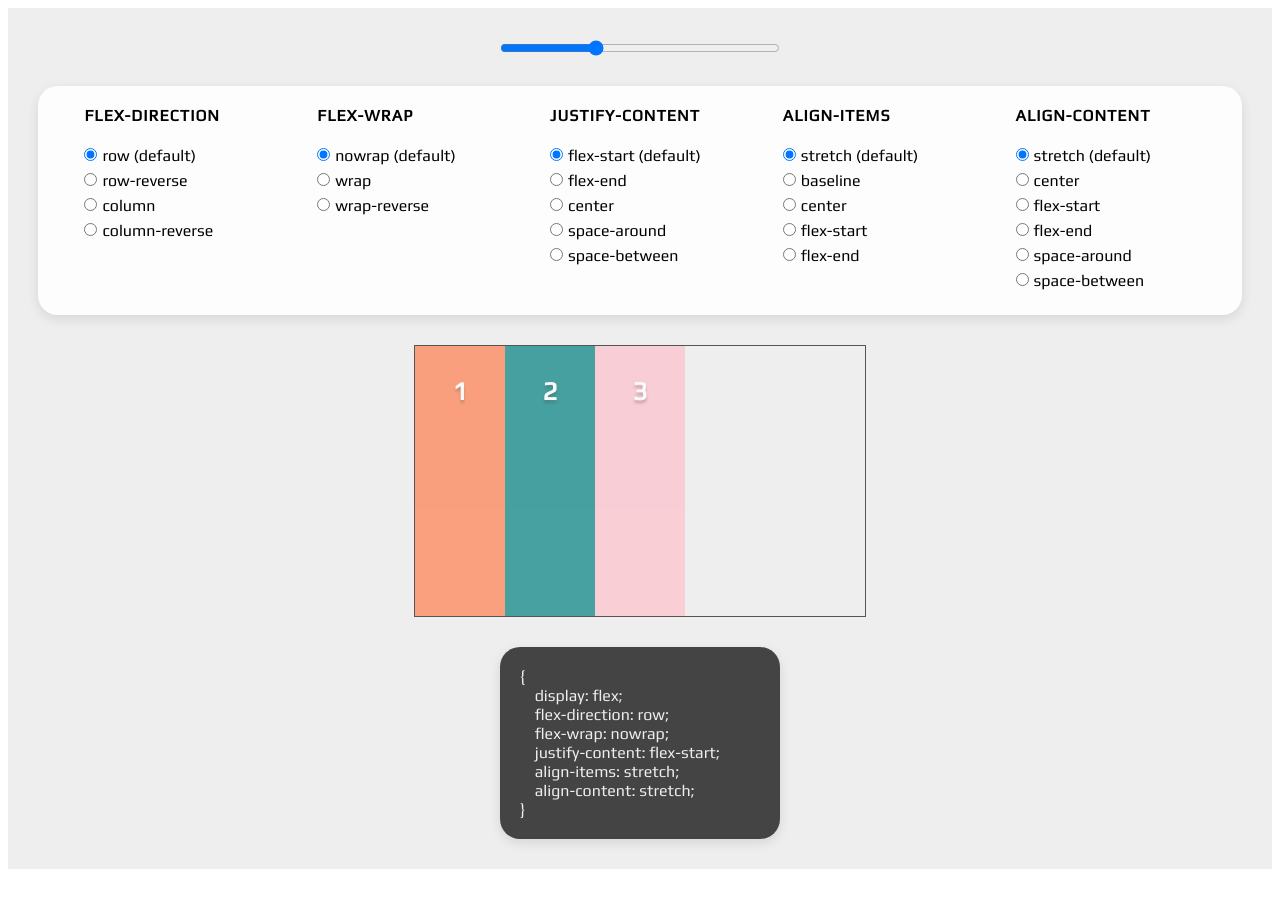
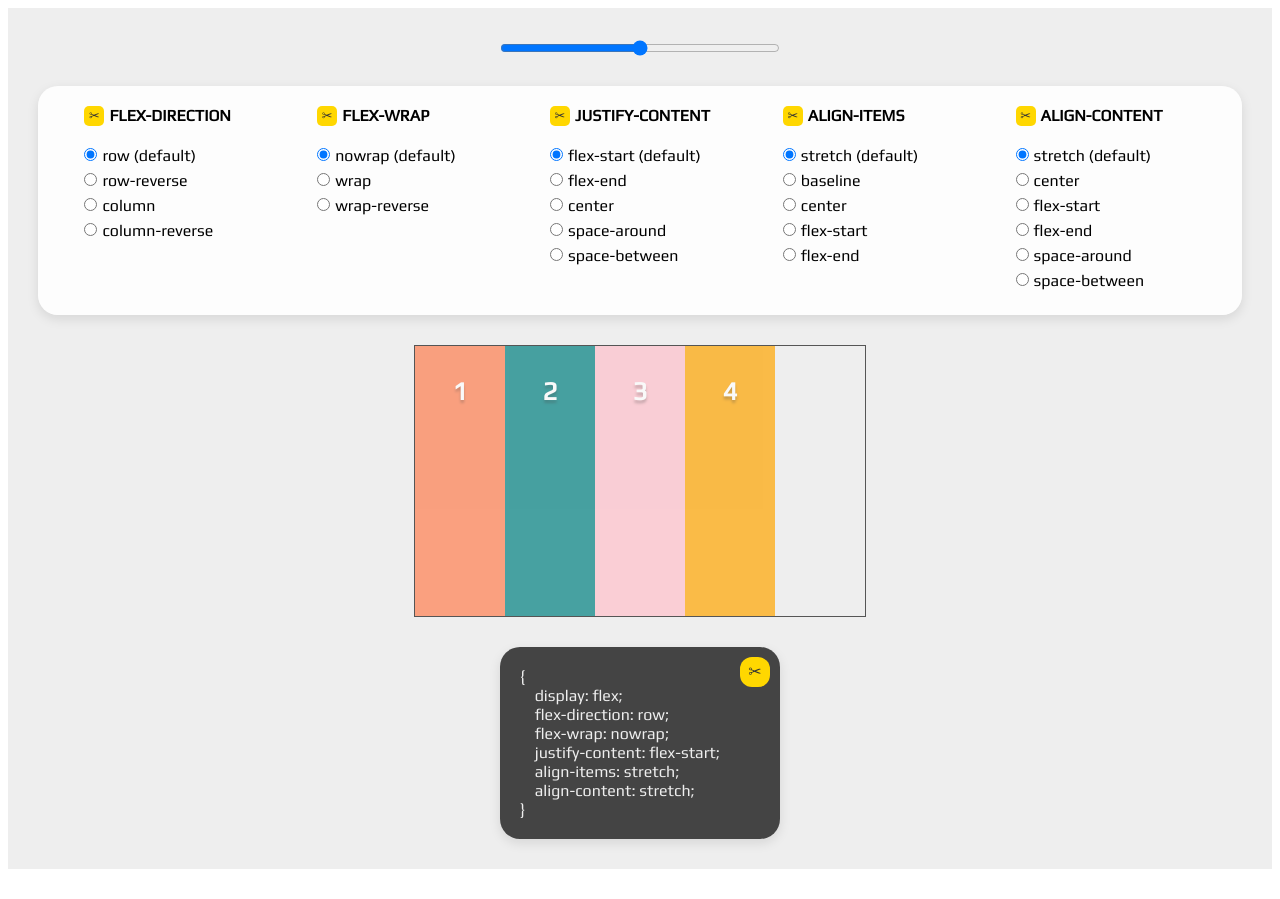
Before and after one commit to alx-skryabin/flex-help, a plain HTML site: page index.html in a window 1280 px wide. Drawn offline with Linux system fonts and the light colour scheme.

Commit message:
version 1.2 - refactoring, add functional 'copy'

```diff
--- a/css/style.css
+++ b/css/style.css
@@ -47,15 +47,16 @@
 }
 
 .fh__flex_style-prop {
+	position: relative;
 	min-width: 180px;
 	margin-bottom: 20px;
 }
 
 .fh__flex_style-head {
+	padding-left: 25px;
 	margin-bottom: 20px;
 	text-transform: uppercase;
 	font-weight: 600;
-	letter-spacing: 1px;
 }
 
 .fh__flex_style-check {
@@ -114,6 +115,45 @@
 	z-index: var(--index);
 }
 
+.fh__flex_css-pre {
+	margin: 0;
+}
+
+.fh__flex_copy {
+	position: absolute;
+	text-align: center;
+	cursor: pointer;
+	background: gold;
+	color: #333;
+	transition: .2s;
+}
+
+.fh__flex_copy:hover {
+	opacity: .8;
+	transition: .2s;
+}
+
+.fh__flex_copy.active {
+	background: #47F386;
+}
+
+.fh__flex_copy-style {
+	width: 20px;
+	height: 20px;
+	font-size: .8em;
+	line-height: 20px;
+	border-radius: 5px;
+}
+
+.fh__flex_copy-css {
+	width: 30px;
+	height: 30px;
+	line-height: 30px;
+	border-radius: 12px;
+	top: 10px;
+	right: 10px;
+}
+
 
 @media screen and (max-width: 540px) {
 	.fh__flex {
--- a/index.html
+++ b/index.html
@@ -7,11 +7,9 @@
 	<link rel="stylesheet" href="css/style.css">
 </head>
 <body>
-	<div id="flex"></div>
+	<div id="baz"></div>
 
-	<div id="flex2"></div>
-
-	<div id="flex3"></div>
+	<div id="demo"></div>
 
 	<script type="module" src="js/script.js"></script>
 </body>
--- a/js/flex/Flex.js
+++ b/js/flex/Flex.js
@@ -2,6 +2,7 @@ import {Default} from './config.js'
 import {Utils} from './utils.js'
 import {Box} from './box.js'
 import {Style} from './style.js'
+import {Copy} from './copy.js'
 
 export class Flex {
     constructor(sel, props = {}) {
@@ -14,10 +15,13 @@ export class Flex {
 
     init() {
         this.createEls();
-        this.addEventRange();
+
         this.Box = new Box();
         this.Style = new Style(this.$style, this.$css);
+
+        this.addEventRange();
         this.addEventCheckbox();
+        this.addEventClick();
 
         this.outputItems(this.countRange);
     }
@@ -43,8 +47,10 @@ export class Flex {
     }
 
     createEls() {
-        let els = {
-            input: {
+        let els = [
+            {
+                tag: 'input',
+                variable: 'range',
                 attrs: {
                     class: Utils.getClass('range'),
                     type: 'range',
@@ -52,36 +58,38 @@ export class Flex {
                     max: 7,
                     step: 1,
                     value: this.countRange
-                },
-                var: 'range'
+                }
             },
-            form: {
+            {
+                tag: 'form',
+                variable: 'style',
                 attrs: {
                     class: Utils.getClass('style')
-                },
-                var: 'style'
+                }
             },
-            div: {
+            {
+                tag: 'div',
+                variable: 'box',
                 attrs: {
                     class: Utils.getClass('box')
-                },
-                var: 'box'
+                }
             },
-            pre: {
+            {
+                tag: 'div',
+                variable: 'css',
                 attrs: {
                     class: Utils.getClass('css')
-                },
-                var: 'css'
+                }
             }
-        };
+        ];
 
-        Object.entries(els).map(el => {
-            let [tag, props] = el;
+        els.map(el => {
+            let {tag, variable, attrs} = el;
             let $el = Utils.crtEl(tag);
-            this[`$${props.var}`] = $el
+            this[`$${variable}`] = $el;
             this.$root.append($el);
 
-            Object.entries(props.attrs).map(attr => {
+            Object.entries(attrs).map(attr => {
                 let [name, value] = attr;
                 $el.setAttribute(name, value);
             });
@@ -99,7 +107,17 @@ export class Flex {
     addEventCheckbox() {
         this.$style.onchange = () => {
             this.Style.updateCss();
-            this.$box.style.cssText = this.Style.css;
+            this.$box.style.cssText = this.Style.cssText;
         }
     }
+
+    addEventClick() {
+        this.$root.addEventListener('click', e => {
+            let t = e.target;
+
+            if (t.dataset.copy) {
+                Copy.toBuffer(t);
+            }
+        });
+    }
 }
--- a/js/flex/config.js
+++ b/js/flex/config.js
@@ -1,6 +1,5 @@
 const Default = Object.freeze({
-	countRange: 2,
-	test: 'demo'
+	countRange: 2
 })
 
 const System = {
--- /dev/null
+++ b/js/flex/copy.js
@@ -0,0 +1,48 @@
+export class Copy {
+	static toBuffer(target) {
+		Copy.copy(Copy.defineText(target))
+		.then(() => Copy.animate(target));
+	}
+
+	static animate($target) {
+		$target.classList.add('active');
+
+		setTimeout(() => $target.classList.remove('active'), 1000);
+	}
+
+	static defineText(target) {
+		let view = target.dataset.copy;
+		let text = null;
+
+		if (view === 'style') {
+			let $check = target.parentNode.querySelector('input:checked');
+			text = `${$check.getAttribute('name')}: ${$check.value};`;
+		}
+
+		if (view === 'css') {
+			text = target.parentNode.querySelector('.fh__flex_css-pre').innerText;
+		}
+
+		return text;
+	}
+
+	/*Polyfill Clipboard*/
+	static copy(text = '') {
+		if (navigator.clipboard && window.isSecureContext) {
+			return navigator.clipboard.writeText(text);
+		} else {
+			let textArea = document.createElement("textarea");
+			textArea.value = text;
+			textArea.style.position = "fixed";
+			textArea.style.left = "-999999px";
+			textArea.style.top = "-999999px";
+			document.body.appendChild(textArea);
+			textArea.focus();
+			textArea.select();
+			return new Promise((res, rej) => {
+				document.execCommand('copy') ? res() : rej();
+				textArea.remove();
+			});
+		}
+	}
+}
--- a/js/flex/style.js
+++ b/js/flex/style.js
@@ -5,14 +5,14 @@ export class Style {
 	constructor($root, $css) {
 		this.$root = $root;
 		this.$css = $css;
-		this.css = null;
+		this.$pre = null;
+		this.cssText = null;
 		this.init();
 	}
 
 	init() {
 		this.addEls();
 		this.updateCss();
-
 	}
 
 	getProps() {
@@ -27,9 +27,9 @@ export class Style {
 	updateCss() {
 		let [drc, wr, jst, ai, ac] = this.getProps();
 
-		this.css = `flex-direction: ${drc.value}; flex-wrap: ${wr.value}; justify-content: ${jst.value}; align-items: ${ai.value}; align-content: ${ac.value};`;
+		this.cssText = `flex-direction: ${drc.value}; flex-wrap: ${wr.value}; justify-content: ${jst.value}; align-items: ${ai.value}; align-content: ${ac.value};`;
 
-		this.$css.innerText = '{\n' +
+		this.$pre.innerText = '{\n' +
 		'    display: flex;\n' +
 		'    flex-direction: ' + drc.value + ';\n' +
 		'    flex-wrap: ' + wr.value + ';\n' +
@@ -43,47 +43,55 @@ export class Style {
 		this.createEls().map(item => {
 			this.$root.append(item);
 		});
+
+		this.$pre = createPreCss();
+		let $copy = createCopyStyle('css');
+		this.$css.append(this.$pre, $copy);
 	}
 
 	createEls() {
 		return FlexProps.reduce((els, item) => {
 			let {name, value} = item;
 
-			let $item = this.createItem();
-			let $head = this.createHead(name);
-			let $check = this.createCheck();
+			let $item = createItem();
+			let $head = createHead(name);
+			let $check = createCheck();
+			let $copy = createCopyStyle('style');
 
 			value.map((prps, i) => {
-				let $label = this.createLabel(name, prps, i);
+				let $label = createLabel(name, prps, i);
 				$check.append($label);
 			});
 
-			$item.append($head, $check);
+			$item.append($copy, $head, $check);
 
 			return [...els, $item];
 		}, []);
 	}
+}
 
-	createItem() {
+
+
+function createItem() {
 	let $item = Utils.crtEl('div');
 	$item.classList.add(Utils.getClass('style-prop'));
 	return $item;
 }
 
-	createHead(title) {
+function createHead(title) {
 	let $head = Utils.crtEl('div');
 	$head.classList.add(Utils.getClass('style-head'));
 	$head.innerText = title;
 	return $head;
 }
 
-	createCheck() {
+function createCheck() {
 	let $check = Utils.crtEl('div');
 	$check.classList.add(Utils.getClass('style-check'));
 	return $check;
 }
 
-	createLabel(name, value, ind) {
+function createLabel(name, value, ind) {
 	let $label = Utils.crtEl('label');
 	let $span = Utils.crtEl('span');
 	$span.innerText = (ind === 0) ? `${value} (default)` : value;
@@ -98,4 +106,18 @@ export class Style {
 
 	return $label;
 }
+
+function createCopyStyle(name) {
+	let $copy = Utils.crtEl('div');
+	$copy.classList.add(Utils.getClass('copy'));
+	$copy.classList.add(Utils.getClass(`copy-${name}`));
+	$copy.setAttribute('data-copy', name);
+	$copy.innerText = '✂';
+	return $copy;
 }
+
+function createPreCss() {
+	let $pre = Utils.crtEl('pre');
+	$pre.classList.add(Utils.getClass('css-pre'));
+	return $pre;
+}
--- a/js/script.js
+++ b/js/script.js
@@ -1,11 +1,8 @@
 import {Flex} from './flex/Flex.js'
 
-new Flex('#flex', {
-    countRange: 3
+new Flex('#baz', {
+    countRange: 4
 }).init();
 
-// new Flex('#flex2', {
-//     countRange: 4
-// }).init();
 
-// new Flex('#flex3').init();
+// new Flex('#demo').init();
```
Lines whose indentation alone changed are shown as unchanged.
